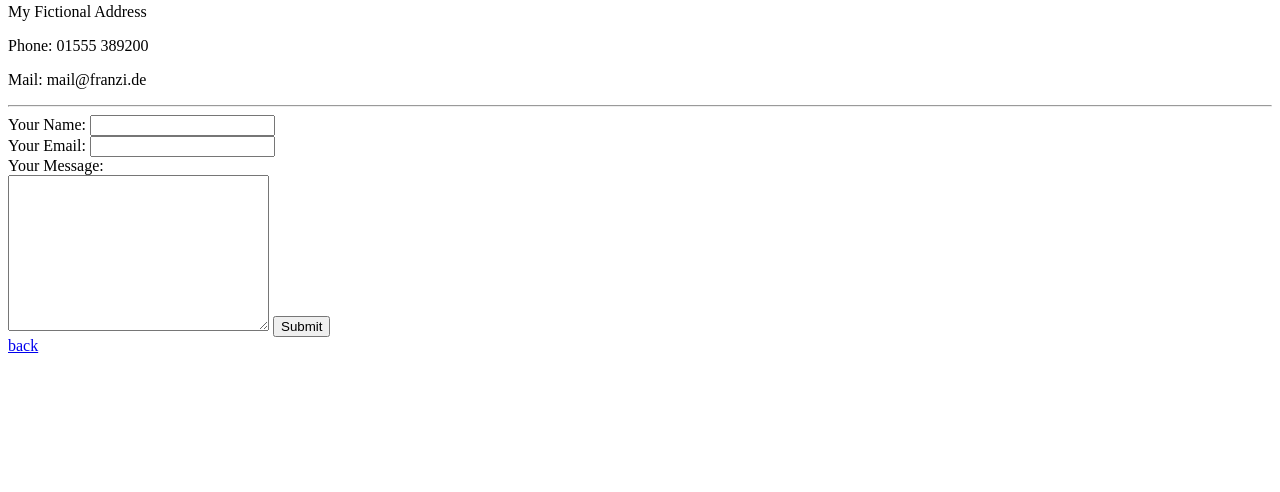
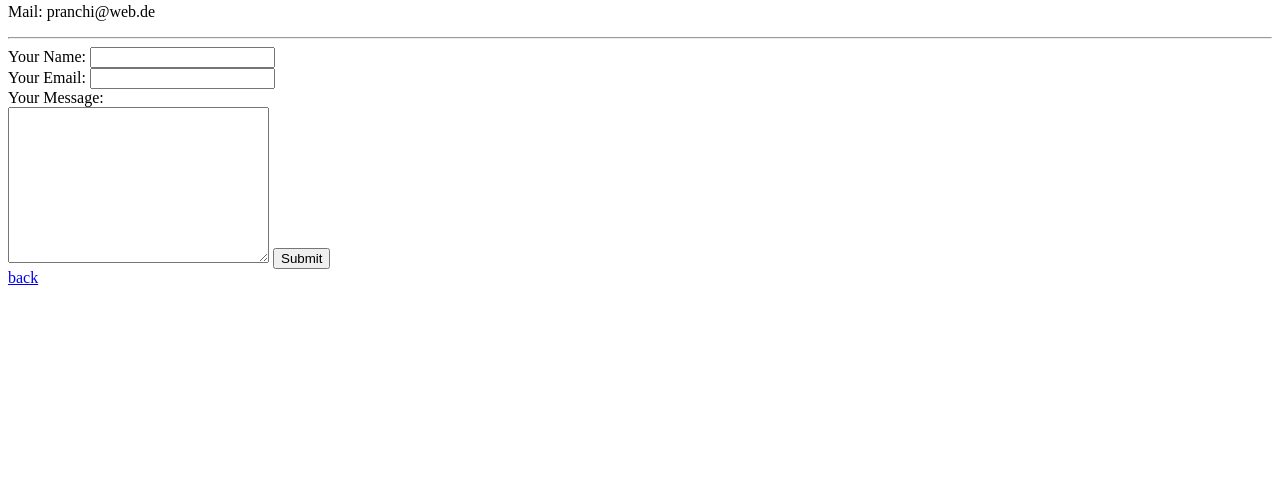
Before and after one commit to Pranchissima/cv, a plain HTML site: page ContactMe.html in a window 1280 px wide. Shown: the part 308-800 px from the top of the page. Drawn offline with Linux system fonts and the light colour scheme.

Commit message:
New contact

```diff
--- a/ContactMe.html
+++ b/ContactMe.html
@@ -9,9 +9,7 @@
 <body>
   <img src="images/small_me.png" alt="Franzi">
   <h3>Contact Me</h3>
-  <p>My Fictional Address</p>
-  <p>Phone: 01555 389200</p>
-  <p>Mail: mail@franzi.de</p>
+  <p>Mail: pranchi@web.de</p>
   <hr>
   <form action="mailto:pranchi@web.de" method="post" enctype="text/plain">
     <label>Your Name:</label>
```
